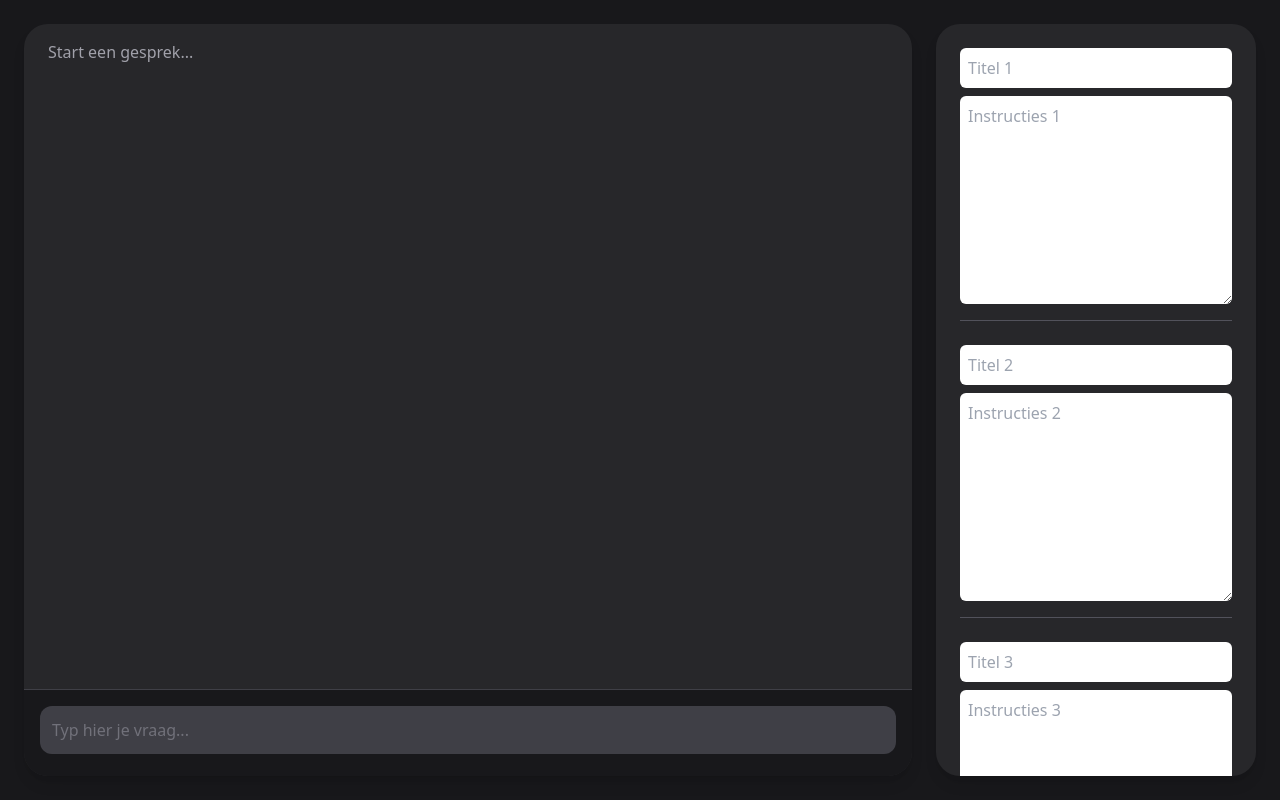
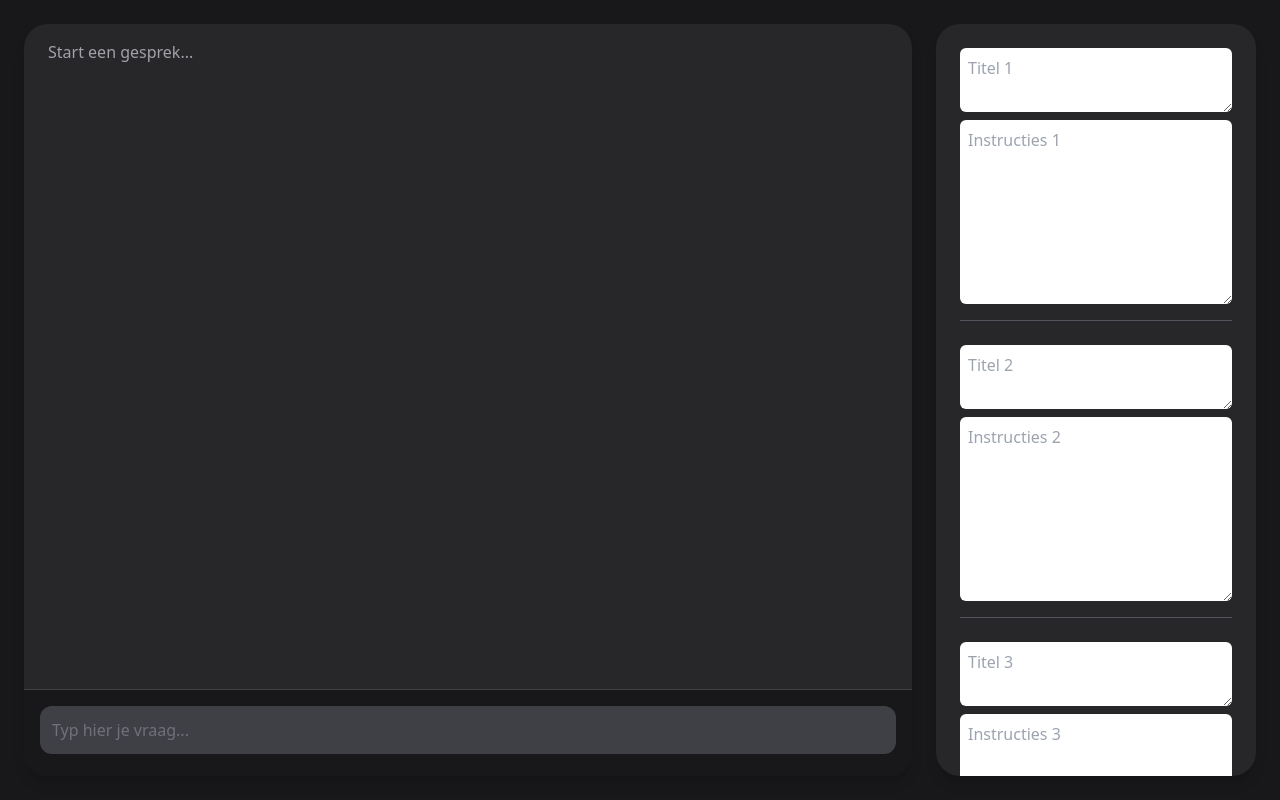
Before and after one commit to Schapkun/GPT-frontend, a Next.js app: page / in a window 1280 px wide. Built offline with nearby package versions, Linux system fonts and the light colour scheme.

Commit message:
Update page.tsx

```diff
--- a/app/page.tsx
+++ b/app/page.tsx
@@ -136,7 +136,7 @@ ${inputFields.instr4}
               key={i}
               className={`max-w-[80%] px-4 py-3 rounded-xl whitespace-pre-wrap ${
                 msg.role === "user"
-                  ? "self-end bg-green-500 text-white rounded-br-sm"
+                  ? "self-end bg-green-300 text-black rounded-br-sm"
                   : "self-start bg-zinc-700 text-white rounded-bl-sm"
               }`}
             >
@@ -170,20 +170,20 @@ ${inputFields.instr4}
       <aside className="w-80 flex flex-col gap-6 bg-zinc-800 rounded-3xl p-6 shadow-lg overflow-y-auto">
         {["1", "2", "3", "4"].map((num) => (
           <div key={num} className="flex flex-col">
-            <input
-              type="text"
+            <textarea
               name={`title${num}`}
               placeholder={`Titel ${num}`}
               value={inputFields[`title${num}` as keyof typeof inputFields]}
               onChange={handleFieldChange}
-              className="mb-2 rounded-md p-2 text-black h-10"
+              rows={2}
+              className="mb-2 rounded-md p-2 text-black resize-y"
             />
             <textarea
               name={`instr${num}`}
               placeholder={`Instructies ${num}`}
               value={inputFields[`instr${num}` as keyof typeof inputFields]}
               onChange={handleFieldChange}
-              rows={8}
+              rows={7}
               className="rounded-md p-2 text-black resize-y"
             />
             <hr className="mt-4 border-zinc-600" />
```
